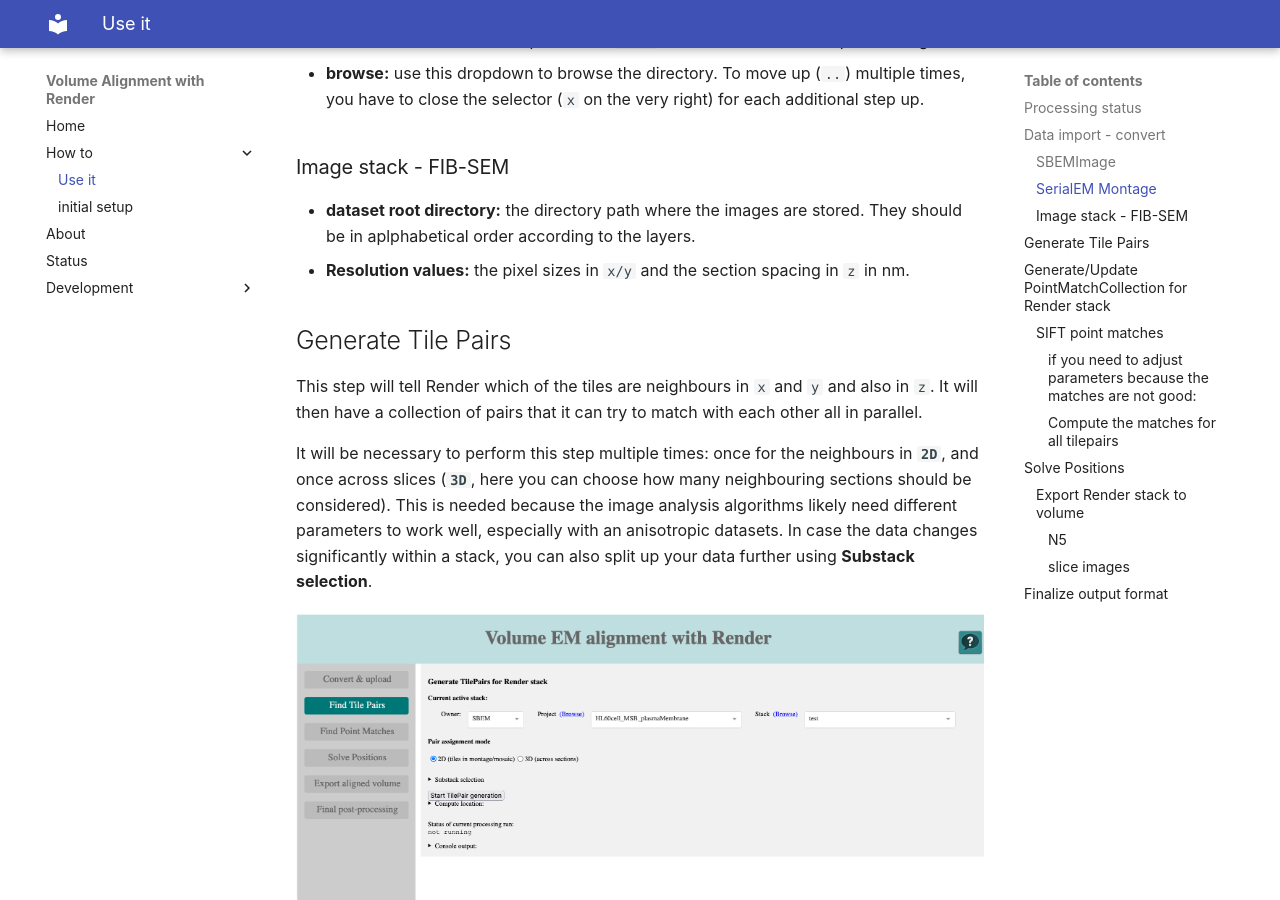
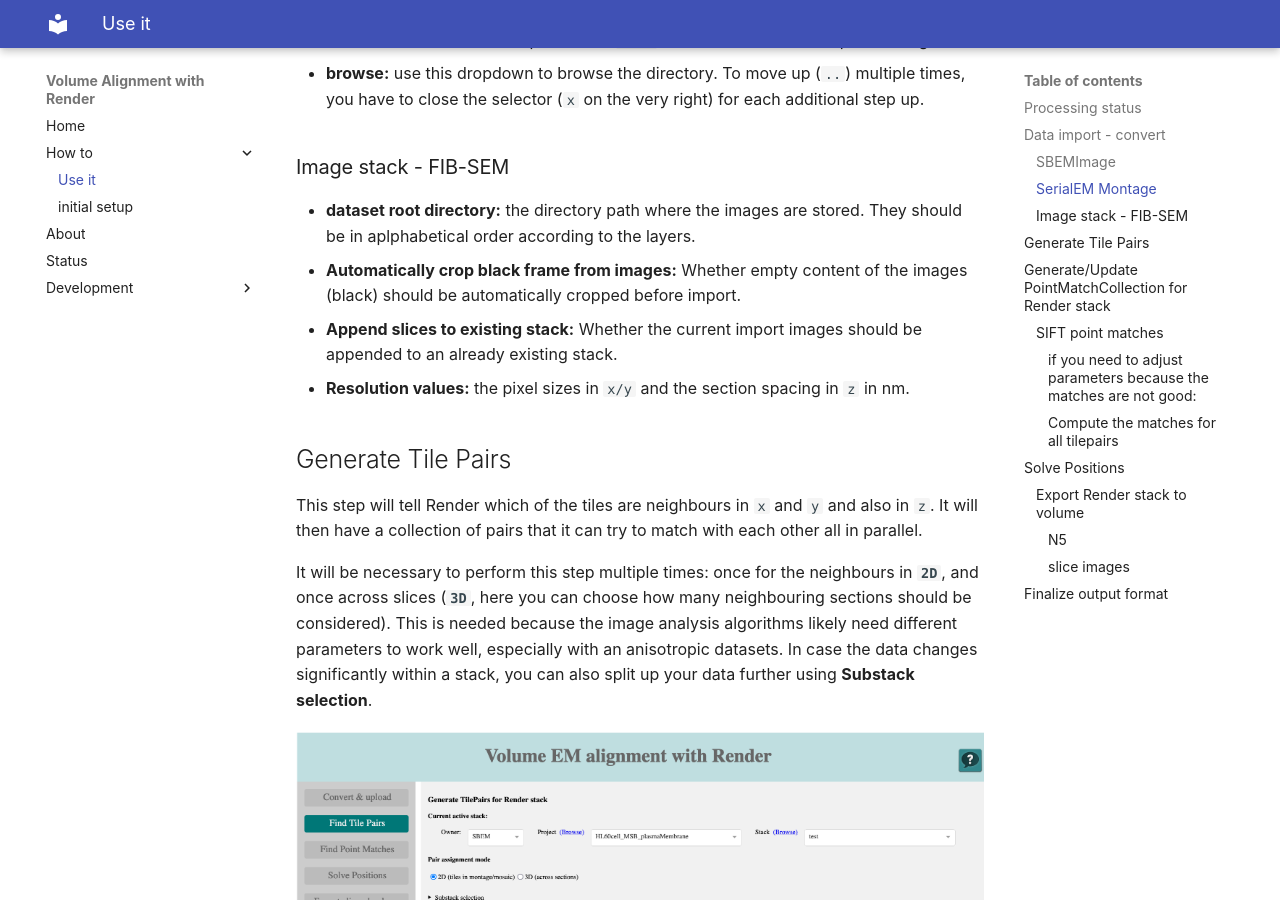
Before and after one commit to martinschorb/volumealign, an MkDocs documentation site: the page built from docs/usage.md, in a window 1280 px wide and 900 px high, scrolled down 2804 px. Built offline with MkDocs 1.6.1 and Material for MkDocs 9.7.7, drawn with Linux system fonts in a browser that asks for light colours.

Commit message:
tif import doc

```diff
--- a/docs/usage.md
+++ b/docs/usage.md
@@ -52,6 +52,8 @@ This page contains the following elements:
 ### Image stack - FIB-SEM
 
 - **dataset root directory:** the directory path where the images are stored. They should be in aplphabetical order according to the layers.
+- **Automatically crop black frame from images:** Whether empty content of the images (black) should be automatically cropped before import.
+- **Append slices to existing stack:** Whether the current import images should be appended to an already existing stack.
 - **Resolution values:** the pixel sizes in `x/y` and the section spacing in `z` in nm.
 
 ## Generate Tile Pairs
```
